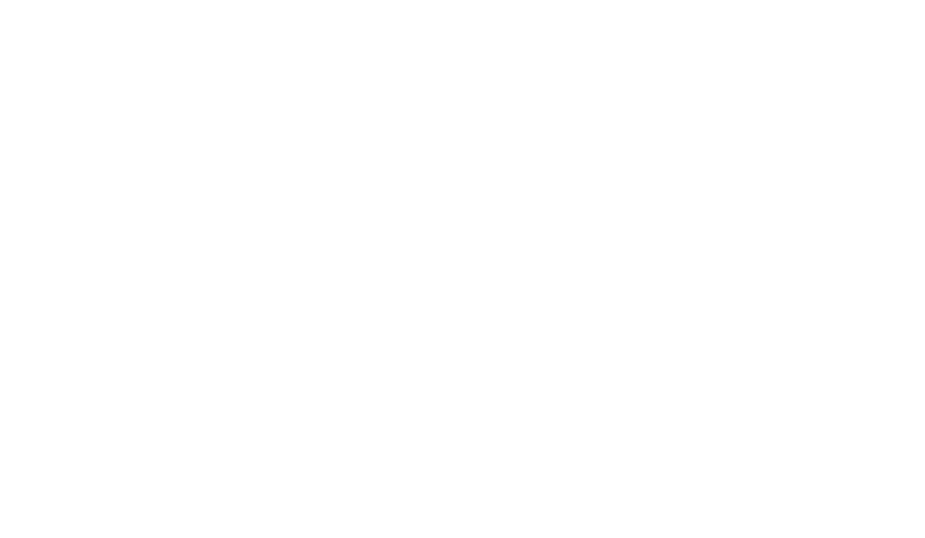
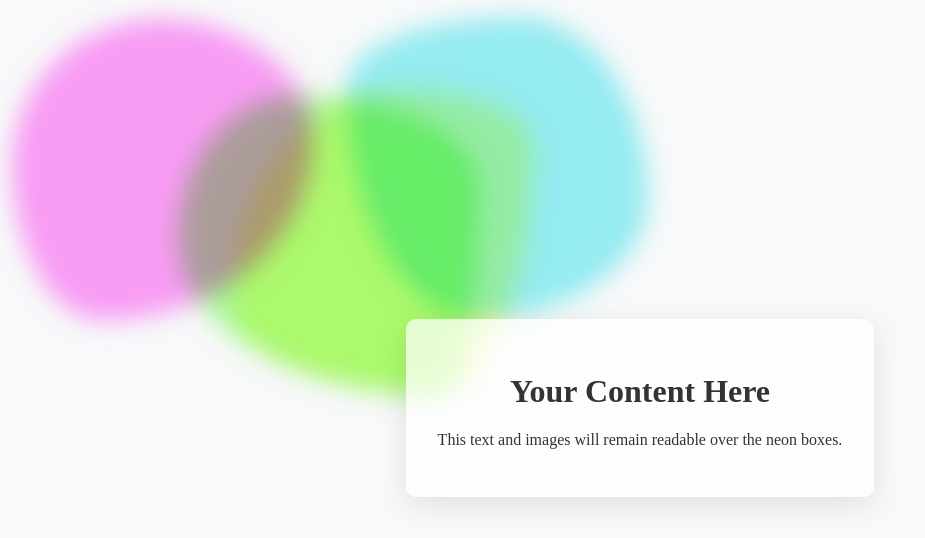
Before and after one commit to sinhaparth5/p4rth-projects, a SvelteKit app: page /project/wcag-scanner in a window 1280 px wide. Shown: the top 538 px of the page, without its empty margins (0-925 px from the left). Built offline with nearby package versions, Linux system fonts and the light colour scheme.

Commit message:
added new route and component

```diff
--- a/package.json
+++ b/package.json
@@ -5,6 +5,7 @@
 		"@eslint/compat": "^1.2.5",
 		"@eslint/js": "^9.18.0",
 		"@sveltejs/adapter-cloudflare": "^5.0.1",
+		"@sveltejs/enhanced-img": "^0.4.4",
 		"@sveltejs/kit": "^2.16.0",
 		"@sveltejs/vite-plugin-svelte": "^5.0.0",
 		"@testing-library/jest-dom": "^6.6.3",
--- /dev/null
+++ b/src/components/boxes.svelte
@@ -0,0 +1,73 @@
+<script lang="ts">
+    import styles from "../lib/css/components.module.css";
+    import { onMount } from "svelte";
+    import { spring } from 'svelte/motion';
+    import type { Spring } from 'svelte/motion';
+
+    interface Box {
+        id: number;
+        radius: string;
+        color: string;
+    }
+
+    const colors: string[] = [
+        '#FF10F0',
+        '#39FF14',
+        '#00DDE8',
+        '#FFFF33'
+    ];
+
+    const boxes: Box[] = [
+        { id: 1, radius: '49% 51% 70% 30% / 48% 40% 60% 52%', color: colors[0] },
+        { id: 2, radius: '39% 61% 12% 88% / 48% 30% 70% 52%', color: colors[1] },
+        { id: 3, radius: '58% 42% 57% 43% / 22% 60% 40% 78%', color: colors[2] },
+        { id: 4, radius: '57% 43% 31% 69% / 70% 18% 82% 30%', color: colors[3] }
+    ];
+
+    // Create an array of position objects, each with x and y springs
+    const positions = boxes.map(() => ({
+        x: spring(0, { stiffness: 0.01, damping: 0.5 }),
+        y: spring(0, { stiffness: 0.01, damping: 0.5 })
+    }));
+
+    // Create reactive variables to track positions
+    let currentPositions = positions.map(() => ({ x: 0, y: 0 }));
+
+    // Subscribe to all springs to update the currentPositions array
+    positions.forEach((pos, index) => {
+        pos.x.subscribe(value => {
+            currentPositions[index].x = value;
+        });
+
+        pos.y.subscribe(value => {
+            currentPositions[index].y = value;
+        });
+    });
+
+    onMount(() => {
+        const moveBoxes = (): void => {
+            positions.forEach((pos) => {
+                pos.x.set(Math.random() * (window.innerWidth - 150));
+                pos.y.set(Math.random() * (window.innerHeight - 150));
+            });
+        };
+
+        moveBoxes();
+        const interval = setInterval(moveBoxes, 4000);
+
+        return () => clearInterval(interval);
+    });
+</script>
+
+<div class={styles.background}>
+    {#each boxes as box, i}
+        <div
+            class={styles.box}
+            style="
+                border-radius: {box.radius};
+                background-color: {box.color};
+                transform: translate({currentPositions[i].x}px, {currentPositions[i].y}px);
+            "
+        ></div>
+    {/each}
+</div>
--- /dev/null
+++ b/src/lib/css/components.module.css
@@ -0,0 +1,59 @@
+.background {
+    position: fixed;
+    top: 0;
+    left: 0;
+    width: 100%;
+    height: 100%;
+    pointer-events: none;
+    z-index: -1;
+    overflow: hidden;
+    background: #f8f9fa; /* Optional: adds a slight background color */
+}
+
+.box {
+    position: absolute;
+    width: 300px;
+    height: 300px;
+    opacity: 0.4; /* Slightly increased opacity */
+    filter: blur(12px); /* Adds a soft blur to the edges */
+    mix-blend-mode: multiply; /* Creates interesting color blending */
+    transition: transform 4s cubic-bezier(0.25, 0.1, 0.25, 1); /* Smoother transition */
+    box-shadow: 0 0 30px rgba(0, 0, 0, 0.05); /* Subtle shadow */
+}
+
+main {
+    position: relative;
+    min-height: 100vh;
+    display: flex;
+    justify-content: center;
+    align-items: center;
+    background-color: transparent;
+}
+
+.content {
+    position: relative;
+    z-index: 1;
+    text-align: center;
+    color: #333;
+    background-color: rgba(255, 255, 255, 0.7); /* Semi-transparent background */
+    padding: 2rem;
+    border-radius: 10px;
+    backdrop-filter: blur(5px); /* Creates a frosted glass effect */
+    box-shadow: 0 8px 32px rgba(0, 0, 0, 0.1);
+}
+
+@media (prefers-color-scheme: dark) {
+    :global(body) {
+        background-color: #1a1a1a; /* Move background color to body instead */
+    }
+    .content {
+        color: #fff;
+        background-color: rgba(26, 26, 26, 0.7); /* Dark semi-transparent background */
+    }
+}
+
+@media (prefers-color-scheme: light) {
+    :global(body) {
+        background-color: #f5f5f5; /* Move background color to body instead */
+    }
+}
--- a/src/routes/project/wcag-scanner/+page.svelte
+++ b/src/routes/project/wcag-scanner/+page.svelte
@@ -0,0 +1,12 @@
+<script lang="ts">
+    import BackgroundBoxes from '../../../components/boxes.svelte';
+    import styles from '../../../lib/css/components.module.css'
+</script>
+
+<main>
+    <BackgroundBoxes />
+    <div class={styles.content}>
+        <h1>Your Content Here</h1>
+        <p>This text and images will remain readable over the neon boxes.</p>
+    </div>
+</main>
--- a/vite.config.ts
+++ b/vite.config.ts
@@ -1,9 +1,10 @@
 import { svelteTesting } from '@testing-library/svelte/vite';
 import { sveltekit } from '@sveltejs/kit/vite';
 import { defineConfig } from 'vite';
+import { enhancedImages } from '@sveltejs/enhanced-img';
 
 export default defineConfig({
-	plugins: [sveltekit()],
+	plugins: [sveltekit(), enhancedImages()],
 
 	test: {
 		workspace: [
```
Also changed, not shown: 1 other file (tests, documents, lock files or other folders).
